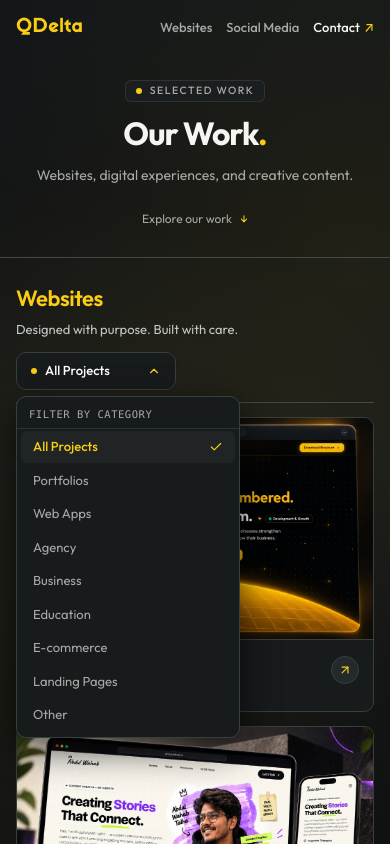
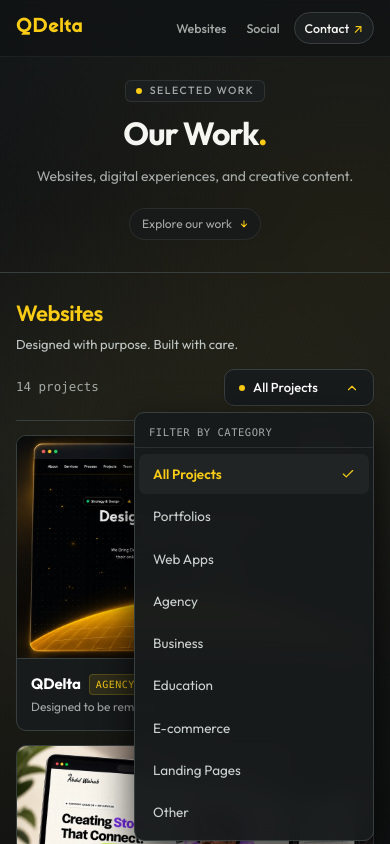
Before and after one commit to qdelta-technologies/work-portfolio-qdelta, a Next.js app: page / in a window 390 px wide. Both pictures are taken after a click on the button "All Projects". Shown: the top 844 px of the page. Built offline with nearby package versions, Linux system fonts and the light colour scheme.

Commit message:
feat: complete mobile responsiveness and touch optimizations

```diff
--- a/src/app/globals.css
+++ b/src/app/globals.css
@@ -48,6 +48,7 @@ body {
   overflow-x: hidden;
   text-rendering: optimizeLegibility;
   -webkit-font-smoothing: antialiased;
+  -webkit-tap-highlight-color: transparent;
 }
 
 /* Subtle, refined grid pattern (38px x 38px) */
--- a/src/components/layout/Header.tsx
+++ b/src/components/layout/Header.tsx
@@ -19,8 +19,8 @@ export function Header() {
     <header
       className={`fixed top-0 left-0 right-0 z-40 transition-all duration-300 ${
         scrolled
-          ? "bg-[#111315]/90 backdrop-blur-md border-b border-[#404A48] shadow-[0_4px_24px_rgba(0,0,0,0.4)]"
-          : "bg-transparent border-b border-transparent"
+          ? "bg-[#111315]/95 backdrop-blur-md border-b border-[#38403F] shadow-[0_4px_24px_rgba(0,0,0,0.5)]"
+          : "bg-[#111315]/80 md:bg-transparent backdrop-blur-md md:backdrop-blur-none border-b border-[#343938]/40 md:border-transparent"
       }`}
     >
       <div className="max-w-[1320px] mx-auto px-4 sm:px-6 md:px-12 h-14 sm:h-16 flex items-center justify-between">
@@ -34,7 +34,7 @@ export function Header() {
               window.history.pushState(null, "", "/");
             }
           }}
-          className="group flex items-center tracking-tight focus-visible:outline-none cursor-pointer"
+          className="group flex items-center tracking-tight focus-visible:outline-none cursor-pointer py-1"
           aria-label="QDelta — Back to top of page"
         >
           <span
@@ -47,24 +47,25 @@ export function Header() {
 
         {/* Navigation items */}
         <nav
-          className="flex items-center gap-3.5 sm:gap-6 text-[13px] sm:text-[14px] font-medium"
+          className="flex items-center gap-2 sm:gap-6 text-[12.5px] sm:text-[14px] font-medium"
           aria-label="Main Navigation"
         >
           <a
             href="#websites"
-            className="text-[#A5AAA7] hover:text-[#F5F6F2] transition-colors py-1.5 focus-visible:outline-none rounded"
+            className="text-[#A5AAA7] hover:text-[#F5F6F2] transition-colors py-2 px-1.5 focus-visible:outline-none rounded touch-manipulation active:text-[#FACC15]"
           >
             Websites
           </a>
           <a
             href="#social-media"
-            className="text-[#A5AAA7] hover:text-[#F5F6F2] transition-colors py-1.5 focus-visible:outline-none rounded"
+            className="text-[#A5AAA7] hover:text-[#F5F6F2] transition-colors py-2 px-1.5 focus-visible:outline-none rounded touch-manipulation active:text-[#FACC15]"
           >
-            Social Media
+            <span>Social</span>
+            <span className="hidden sm:inline"> Media</span>
           </a>
           <a
             href="#contact"
-            className="text-[#F5F6F2] hover:text-[#FACC15] transition-colors flex items-center gap-1 py-1.5 focus-visible:outline-none rounded group"
+            className="text-[#F5F6F2] hover:text-[#FACC15] transition-colors flex items-center gap-1 py-1.5 px-2.5 sm:px-0 rounded-full sm:rounded bg-[#1B1E1F] sm:bg-transparent border border-[#38403F] sm:border-transparent focus-visible:outline-none group touch-manipulation active:scale-95"
           >
             <span>Contact</span>
             <span className="text-[#FACC15] transition-transform duration-200 group-hover:translate-x-0.5 group-hover:-translate-y-0.5">
--- a/src/components/projects/CategoryDropdown.tsx
+++ b/src/components/projects/CategoryDropdown.tsx
@@ -58,10 +58,10 @@ export function CategoryDropdown({
   return (
     <div
       ref={dropdownRef}
-      className="relative inline-block text-left select-none"
+      className="relative w-full sm:w-auto text-left select-none"
     >
-      <div className="flex items-center gap-3">
-        <span className="hidden sm:inline-block text-[#A5AAA7] text-[13px] font-mono">
+      <div className="flex items-center justify-between sm:justify-start gap-3 w-full sm:w-auto">
+        <span className="text-[#A5AAA7] text-[12.5px] sm:text-[13px] font-mono shrink-0">
           {projectCount} {projectCount === 1 ? "project" : "projects"}
         </span>
 
@@ -69,7 +69,7 @@ export function CategoryDropdown({
           ref={triggerRef}
           type="button"
           onClick={() => setIsOpen(!isOpen)}
-          className="inline-flex items-center justify-between gap-2.5 min-w-[160px] px-3.5 py-2 sm:py-1.5 rounded-[10px] bg-[#181B1C] border border-[#38403F] text-[#FFFFFF] hover:border-[#FACC15]/60 focus-visible:outline-none focus-visible:border-[#FACC15] transition-all duration-200 text-[13px] font-medium shadow-sm active:scale-[0.99] touch-manipulation"
+          className="inline-flex items-center justify-between gap-2.5 min-w-[150px] sm:min-w-[160px] px-3.5 py-2 sm:py-1.5 rounded-[10px] bg-[#181B1C] border border-[#38403F] text-[#FFFFFF] hover:border-[#FACC15]/60 focus-visible:outline-none focus-visible:border-[#FACC15] transition-all duration-200 text-[13px] font-medium shadow-sm active:scale-[0.98] touch-manipulation"
           aria-haspopup="listbox"
           aria-expanded={isOpen}
           aria-controls={dropdownId}
@@ -93,11 +93,12 @@ export function CategoryDropdown({
           id={dropdownId}
           role="listbox"
           aria-label="Categories"
-          className="absolute left-0 md:left-auto md:right-0 mt-1.5 w-56 max-w-[calc(100vw-32px)] rounded-[10px] bg-[#181B1C] border border-[#38403F] shadow-[0_12px_36px_rgba(0,0,0,0.7)] py-1 z-30 focus:outline-none animate-in fade-in zoom-in-95 duration-150"
+          className="absolute right-0 mt-1.5 w-60 max-w-[calc(100vw-32px)] rounded-[10px] bg-[#181B1C]/98 backdrop-blur-md border border-[#38403F] shadow-[0_16px_40px_rgba(0,0,0,0.8)] py-1.5 z-30 focus:outline-none animate-in fade-in zoom-in-95 duration-150"
         >
-          <div className="px-3 py-1.5 text-[10.5px] font-mono uppercase tracking-wider text-[#A5AAA7] border-b border-[#38403F]/60 mb-0.5">
+          <div className="px-3.5 py-1.5 text-[10.5px] font-mono uppercase tracking-wider text-[#A5AAA7] border-b border-[#38403F]/60 mb-1">
             Filter by Category
           </div>
+          <div className="max-h-[60vh] overflow-y-auto overscroll-contain">
             {CATEGORIES.map((category) => {
               const isSelected = category.id === selectedCategory;
               return (
@@ -110,10 +111,10 @@ export function CategoryDropdown({
                     setIsOpen(false);
                     triggerRef.current?.focus();
                   }}
-                className={`w-full text-left px-3 py-1.5 text-[13px] flex items-center justify-between transition-colors rounded-[6px] mx-auto my-0.5 max-w-[calc(100%-8px)] ${
+                  className={`w-full text-left px-3.5 py-2.5 sm:py-1.5 text-[13.5px] sm:text-[13px] flex items-center justify-between transition-colors rounded-[7px] mx-auto my-0.5 max-w-[calc(100%-8px)] touch-manipulation active:scale-[0.98] ${
                     isSelected
-                    ? "bg-[#202425] text-[#FACC15] font-medium"
-                    : "text-[#A5AAA7] hover:text-[#F5F6F2] hover:bg-[#202425]/60"
+                      ? "bg-[#202425] text-[#FACC15] font-semibold"
+                      : "text-[#CBD2CF] hover:text-[#FFFFFF] hover:bg-[#202425]/60"
                   }`}
                 >
                   <span>{category.label}</span>
@@ -124,6 +125,7 @@ export function CategoryDropdown({
               );
             })}
           </div>
+        </div>
       )}
     </div>
   );
--- a/src/components/projects/WebsiteCard.tsx
+++ b/src/components/projects/WebsiteCard.tsx
@@ -5,9 +5,10 @@ import { WebsiteProject } from "@/types/project";
 
 interface WebsiteCardProps {
   project: WebsiteProject;
+  index?: number;
 }
 
-export function WebsiteCard({ project }: WebsiteCardProps) {
+export function WebsiteCard({ project, index }: WebsiteCardProps) {
   const hasLiveUrl = Boolean(project.liveUrl);
 
   const CardWrapper = hasLiveUrl ? "a" : "div";
@@ -25,7 +26,7 @@ export function WebsiteCard({ project }: WebsiteCardProps) {
   return (
     <CardWrapper
       {...wrapperProps}
-      className={`group block rounded-[10px] bg-[#181B1C] border border-[#38403F] overflow-hidden transition-all duration-300 ${
+      className={`group block rounded-[10px] bg-[#181B1C] border border-[#38403F] overflow-hidden transition-all duration-300 active:scale-[0.985] touch-manipulation ${
         hasLiveUrl
           ? "hover:border-[#FACC15]/60 hover:shadow-[0_12px_36px_rgba(0,0,0,0.65)] cursor-pointer"
           : "cursor-default opacity-95"
@@ -39,7 +40,7 @@ export function WebsiteCard({ project }: WebsiteCardProps) {
           fill
           sizes="(max-width: 640px) 100vw, (max-width: 1024px) 50vw, 33vw"
           className="object-cover object-center transition-transform duration-300 ease-out group-hover:scale-[1.03]"
-          priority={project.featured}
+          priority={index !== undefined ? index < 2 : Boolean(project.featured)}
         />
         {/* Subtle hover gradient sheen */}
         <div className="absolute inset-0 bg-gradient-to-t from-[#111315]/30 via-transparent to-transparent opacity-0 group-hover:opacity-100 transition-opacity duration-300" />
@@ -47,13 +48,20 @@ export function WebsiteCard({ project }: WebsiteCardProps) {
 
       {/* Card Content & Metadata */}
       <div className="p-3.5 sm:p-4 flex items-start justify-between gap-3">
-        <div className="space-y-0.5 min-w-0">
-          <h3 className="text-[15px] sm:text-[16px] font-bold text-[#FFFFFF] tracking-[-0.01em] transition-colors group-hover:text-[#FACC15] truncate">
-            {project.title}
-          </h3>
-          <p className="text-[12.5px] text-[#CBD2CF] font-medium truncate">
-            {project.categoryLabel}
-          </p>
+        <div className="space-y-1 min-w-0 flex-1">
+          <div className="flex items-center gap-2">
+            <h3 className="text-[15px] sm:text-[16px] font-bold text-[#FFFFFF] tracking-[-0.01em] transition-colors group-hover:text-[#FACC15] truncate">
+              {project.title}
+            </h3>
+            <span className="text-[10px] font-mono uppercase tracking-wider text-[#FACC15] bg-[#FACC15]/10 border border-[#FACC15]/20 px-1.5 py-0.5 rounded-[4px] shrink-0 font-medium">
+              {project.categoryLabel}
+            </span>
+          </div>
+          {project.description && (
+            <p className="text-[12px] sm:text-[12.5px] text-[#A5AAA7] font-normal line-clamp-1 leading-snug">
+              {project.description}
+            </p>
+          )}
         </div>
 
         {/* External Link Arrow Indicator */}
--- a/src/components/projects/WebsiteGrid.tsx
+++ b/src/components/projects/WebsiteGrid.tsx
@@ -33,8 +33,8 @@ export function WebsiteGrid({ projects, onResetFilter }: WebsiteGridProps) {
 
   return (
     <div className="grid grid-cols-1 sm:grid-cols-2 lg:grid-cols-3 gap-3.5 sm:gap-4 lg:gap-4.5">
-      {projects.map((project) => (
-        <WebsiteCard key={project.id} project={project} />
+      {projects.map((project, index) => (
+        <WebsiteCard key={project.id} project={project} index={index} />
       ))}
     </div>
   );
--- a/src/components/sections/Hero.tsx
+++ b/src/components/sections/Hero.tsx
@@ -4,31 +4,31 @@ export function Hero() {
   return (
     <section
       id="top"
-      className="relative pt-20 sm:pt-22 md:pt-24 pb-7 sm:pb-8 md:pb-9 border-b border-[#404A48] overflow-hidden"
+      className="relative pt-20 sm:pt-24 md:pt-28 pb-8 sm:pb-10 md:pb-12 border-b border-[#38403F] overflow-hidden"
     >
       <div className="max-w-[1320px] mx-auto px-4 sm:px-6 md:px-12 relative z-10">
         <div className="max-w-2xl mx-auto flex flex-col items-center text-center space-y-3.5 sm:space-y-4">
           {/* Micro-label eyebrow */}
-          <div className="inline-flex items-center gap-2 px-2.5 py-0.5 rounded-[6px] bg-[#1B1E1F] border border-[#343938]/80 text-[#A5AAA7] text-[10.5px] sm:text-[11px] font-medium tracking-[0.14em] uppercase">
+          <div className="inline-flex items-center gap-2 px-2.5 py-0.5 rounded-[6px] bg-[#1B1E1F] border border-[#343938]/80 text-[#A5AAA7] text-[10.5px] sm:text-[11px] font-medium tracking-[0.14em] uppercase select-none">
             <span className="w-1.5 h-1.5 rounded-full bg-[#FACC15]"></span>
             <span>SELECTED WORK</span>
           </div>
 
           {/* Dominant Headline */}
-          <h1 className="text-[32px] sm:text-[42px] md:text-[50px] lg:text-[56px] font-bold text-[#F5F6F2] tracking-[-0.03em] leading-[1.08]">
+          <h1 className="text-[32px] sm:text-[42px] md:text-[50px] lg:text-[56px] font-bold text-[#F5F6F2] tracking-[-0.03em] leading-[1.1]">
             Our Work<span className="text-[#FACC15]">.</span>
           </h1>
 
           {/* Supporting Copy */}
-          <p className="text-[#A5AAA7] text-[14px] sm:text-[16px] md:text-[17px] font-normal leading-relaxed max-w-lg">
+          <p className="text-[#A5AAA7] text-[14px] sm:text-[16px] md:text-[17px] font-normal leading-relaxed max-w-lg px-2 sm:px-0">
             Websites, digital experiences, and creative content.
           </p>
 
           {/* Scrolling cue */}
-          <div className="pt-1 sm:pt-1.5">
+          <div className="pt-1.5 sm:pt-2">
             <a
               href="#websites"
-              className="inline-flex items-center gap-2 text-[12px] sm:text-[13px] text-[#A5AAA7] hover:text-[#FACC15] transition-colors group focus-visible:outline-none"
+              className="inline-flex items-center gap-2 text-[12px] sm:text-[13px] text-[#A5AAA7] hover:text-[#FACC15] transition-all group focus-visible:outline-none py-1.5 px-3 rounded-full bg-[#181B1C]/80 sm:bg-transparent border border-[#343938]/60 sm:border-transparent active:scale-95 touch-manipulation"
             >
               <span>Explore our work</span>
               <span className="transition-transform duration-200 group-hover:translate-y-0.5 text-[#FACC15]">
--- a/src/components/ui/Button.tsx
+++ b/src/components/ui/Button.tsx
@@ -19,12 +19,12 @@ export function Button({
   ...props
 }: ButtonProps) {
   const baseStyles =
-    "inline-flex items-center justify-center font-medium transition-all duration-200 active:scale-[0.98] select-none rounded-[8px] whitespace-nowrap";
+    "inline-flex items-center justify-center font-medium transition-all duration-200 active:scale-[0.98] select-none rounded-[8px] whitespace-nowrap touch-manipulation cursor-pointer";
 
   const sizeStyles = {
-    sm: "px-3 py-1.5 text-[12.5px] gap-1.5",
-    md: "px-4 py-2 text-[13.5px] gap-2",
-    lg: "px-5 py-2.5 text-[14.5px] gap-2.5 font-semibold",
+    sm: "px-3 py-1.5 text-[12.5px] min-h-[36px] gap-1.5",
+    md: "px-4 py-2 sm:py-2 text-[13.5px] min-h-[42px] sm:min-h-[38px] gap-2",
+    lg: "px-5 py-2.5 text-[14.5px] min-h-[44px] sm:min-h-[42px] gap-2.5 font-semibold",
   };
 
   const variantStyles = {
--- a/src/components/ui/SectionHeader.tsx
+++ b/src/components/ui/SectionHeader.tsx
@@ -18,16 +18,16 @@ export function SectionHeader({
   return (
     <div
       id={id}
-      className="flex flex-col md:flex-row md:items-end justify-between gap-3 sm:gap-4 pb-3 sm:pb-4 border-b border-[#404A48]"
+      className="flex flex-col sm:flex-row sm:items-end justify-between gap-3 sm:gap-4 pb-3.5 sm:pb-4 border-b border-[#38403F]"
     >
-      <div className="space-y-1">
-        <h2 className="text-[22px] sm:text-[25px] md:text-[28px] font-semibold tracking-[-0.02em] text-[#FACC15]">
+      <div className="space-y-1 min-w-0">
+        <h2 className="text-[22px] sm:text-[25px] md:text-[28px] font-semibold tracking-[-0.02em] text-[#FACC15] flex items-baseline">
           {number && (
             <span className="inline-flex items-baseline gap-2 mr-2.5 text-[#A5AAA7]">
               <span className="font-normal text-[17px] sm:text-[20px] md:text-[22px] font-mono">
                 {number}
               </span>
-              <span className="text-[#343938]">/</span>
+              <span className="text-[#38403F]">/</span>
             </span>
           )}
           <span>{title}</span>
@@ -40,7 +40,7 @@ export function SectionHeader({
       </div>
 
       {children && (
-        <div className="flex items-center gap-3 self-start md:self-end">
+        <div className="w-full sm:w-auto flex items-center justify-between sm:justify-end gap-3 self-stretch sm:self-end pt-0.5 sm:pt-0">
           {children}
         </div>
       )}
```
Also changed, not shown: src/components/layout/Footer.tsx (+6 -6 lines), src/components/social/SocialCarousel.tsx (+6 -6 lines). Lines whose indentation alone changed are shown as unchanged.
